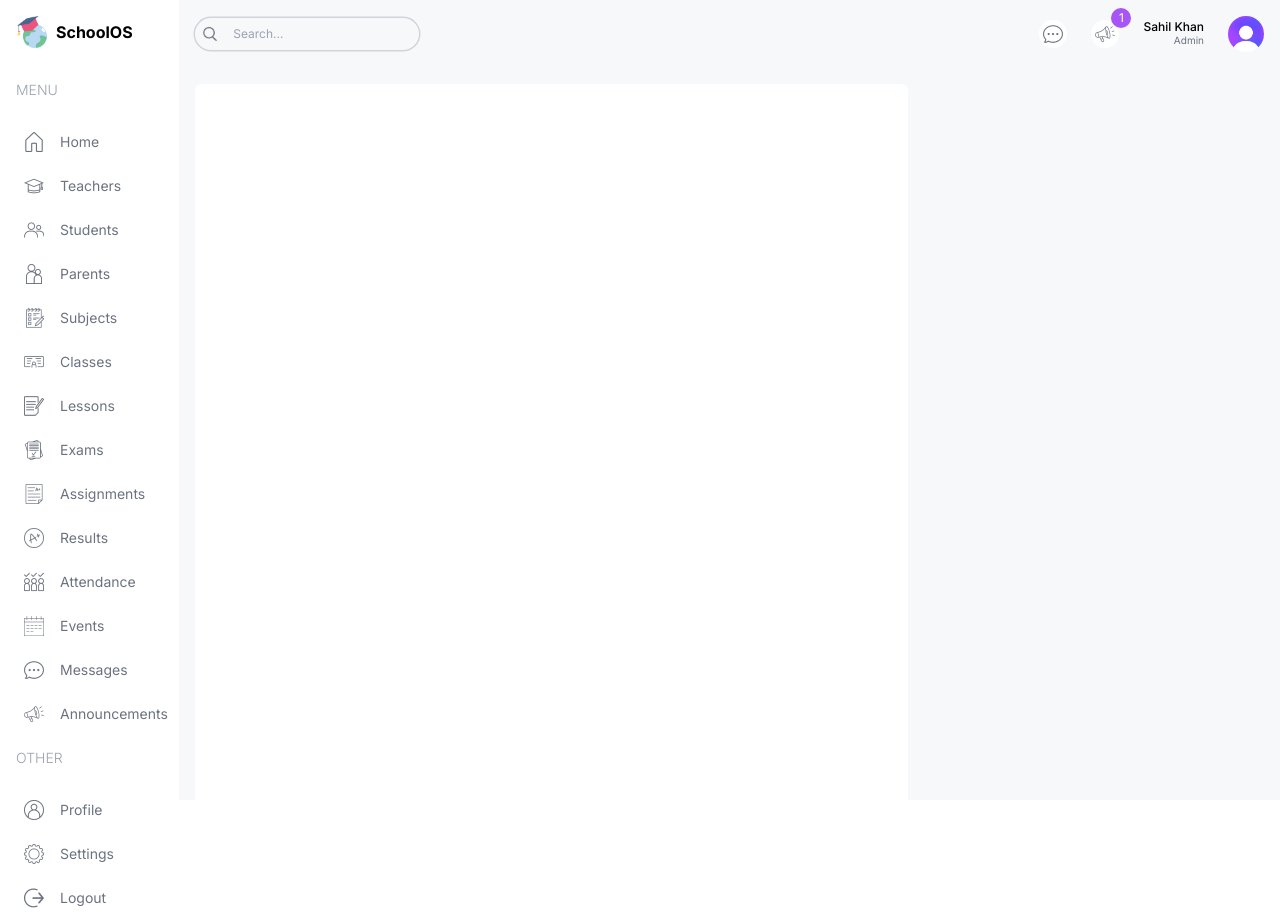
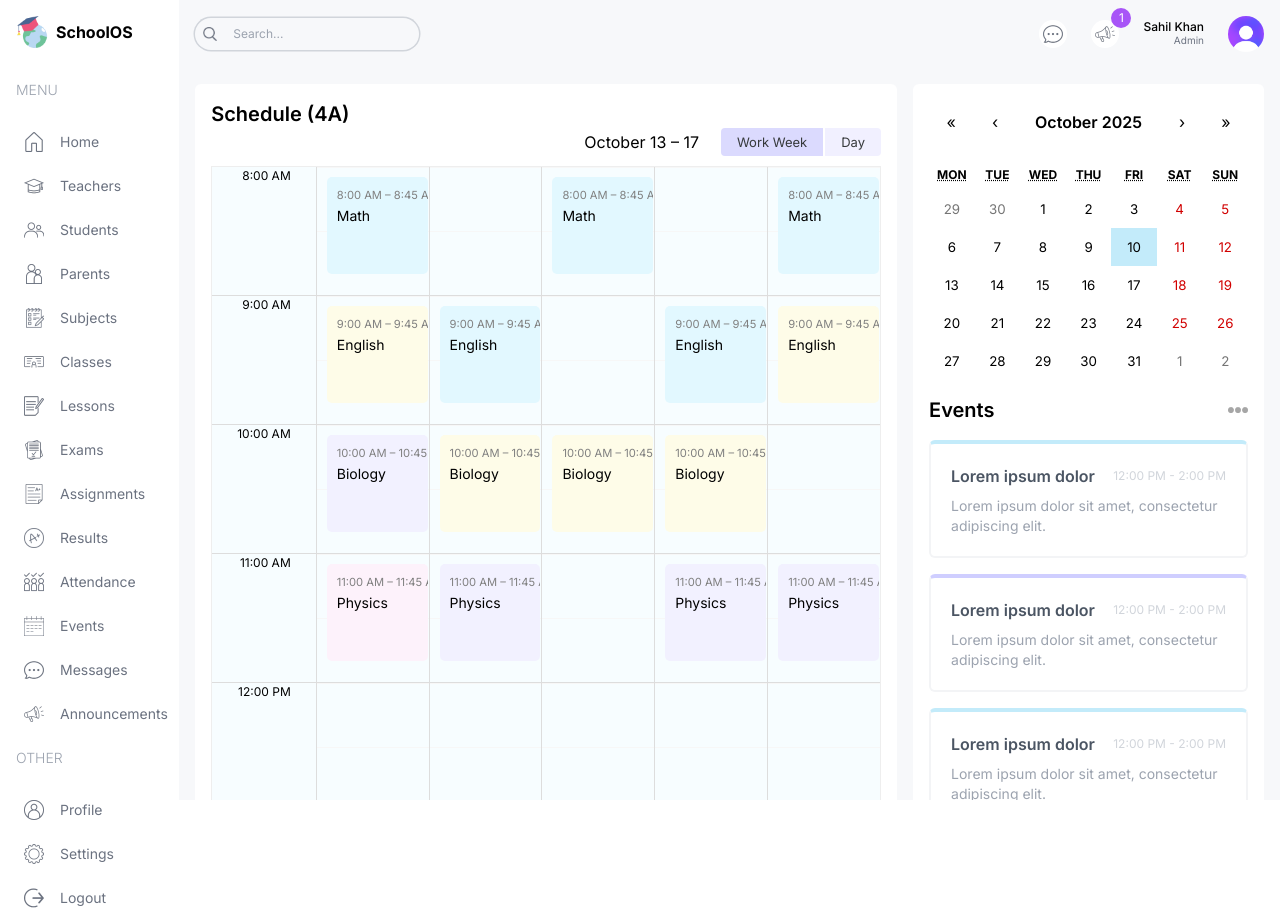
Before and after one commit to developersahil68/SchoolOS, a Next.js app: page /student in a window 1280 px wide. Built offline with nearby package versions, Linux system fonts and the light colour scheme.

Commit message:
Implemented the student dashborad

```diff
--- a/package.json
+++ b/package.json
@@ -9,8 +9,11 @@
     "lint": "next lint"
   },
   "dependencies": {
+    "@types/react-big-calendar": "^1.16.3",
+    "moment": "^2.30.1",
     "next": "14.2.5",
     "react": "^18",
+    "react-big-calendar": "^1.19.4",
     "react-calendar": "^6.0.0",
     "react-dom": "^18",
     "recharts": "^3.2.1"
--- a/src/app/(dashboard)/student/page.tsx
+++ b/src/app/(dashboard)/student/page.tsx
@@ -1,4 +1,5 @@
 import Announcements from "@/components/Announcements";
+import BigCalendar from "@/components/BigCalendar";
 import EventCalendar from "@/components/EventCalendar";
 
 const StudentPage = () => {
@@ -7,14 +8,15 @@
       {/* Left */}
 
       <div className="w-full xl:w-2/3">
-      <div className="h-full bg-white p-4 rounded-md" >
-        <h1></h1>
+        <div className="h-full bg-white p-4 rounded-md">
+          <h1 className="text-xl font-semibold">Schedule (4A)</h1>
+          <BigCalendar />
+        </div>
       </div>
-        {/* RIght */}
-        <div className="w-full lg:w-1/3 flex flex-col gap-8">
-          <EventCalendar />
-          <Announcements />
-        </div>
+      {/* RIght */}
+      <div className="w-full xl:w-1/3 flex flex-col gap-8">
+        <EventCalendar />
+        <Announcements />
       </div>
     </div>
   );
--- a/src/app/globals.css
+++ b/src/app/globals.css
@@ -1,4 +1,4 @@
-@tailwind base;
+/* @tailwind base;
 @tailwind components;
 @tailwind utilities;
 
@@ -16,3 +16,196 @@
   background-color: #c3ebfa !important;
   color: black !important;
 }
+.rbc-btn-group:first-child {
+  display: none !important;
+}
+
+.rbc-toolbar-label {
+  text-align: right !important;
+  padding: 0px 20px !important;
+}
+
+.rbc-btn-group:last-child {
+  font-size: 13px !important;
+}
+.rbc-btn-group:last-child button {
+  border: none !important;
+  background-color: #f1f0ff !important;
+  margin-left: 2px !important;
+}
+
+.rbc-toolbar button.rbc-active {
+  background-color: #dbdafe !important;
+  box-shadow: none !important;
+}
+
+.rbc-time-view {
+  border-color: #eee !important;
+}
+
+.rbc-time-header {
+  display: none !important;
+}
+
+.rbc-time-content {
+  border: none !important;
+}
+
+.rbc-time-gutter.rbc-time-column .rbc-timeslot-group {
+  padding: 0px 20px !important;
+}
+
+.rbc-timeslot-group {
+  background-color: #f7fdff !important;
+}
+
+.rbc-day-slot {
+  font-size: 14px !important;
+}
+
+.rbc-event {
+  border: none !important;
+  color: black !important;
+  padding: 10px !important;
+  margin: 10px !important;
+  width: 99% !important;
+}
+
+.rbc-event:nth-child(1) {
+  background-color: #e2f8ff !important;
+}
+.rbc-event:nth-child(2) {
+  background-color: #fefce8 !important;
+}
+.rbc-event:nth-child(3) {
+  background-color: #f2f1ff !important;
+}
+.rbc-event:nth-child(4) {
+  background-color: #fdf2fb !important;
+}
+.rbc-event:nth-child(5) {
+  background-color: #e2f8ff !important;
+}
+.rbc-event:nth-child(6) {
+  background-color: #fefce8 !important;
+}
+.rbc-event:nth-child(7) {
+  background-color: #f2f1ff !important;
+}
+.rbc-event:nth-child(8) {
+  background-color: #fdf2fb !important;
+}
+
+.rbc-event-label {
+  color: gray !important;
+  margin-bottom: 5px;
+} */
+
+@tailwind base;
+@tailwind components;
+@tailwind utilities;
+
+.react-calendar {
+  width: 100% !important;
+  border: none !important;
+  font-family: "Inter", sans-serif !important;
+}
+
+.react-calendar__navigation__label__labelText {
+  font-weight: 600;
+}
+
+.react-calendar__tile--active {
+  background-color: #c3ebfa !important;
+  color: black !important;
+}
+
+.rbc-btn-group:first-child {
+  display: none !important;
+}
+
+.rbc-toolbar-label {
+  text-align: right !important;
+  padding: 0px 20px !important;
+}
+
+.rbc-btn-group:last-child {
+  font-size: 13px !important;
+}
+
+.rbc-btn-group:last-child button {
+  border: none !important;
+  background-color: #f1f0ff !important;
+  margin-left: 2px !important;
+}
+
+.rbc-toolbar button.rbc-active {
+  background-color: #dbdafe !important;
+  box-shadow: none !important;
+}
+
+.rbc-time-view {
+  border-color: #eee !important;
+}
+
+.rbc-time-header {
+  display: none !important;
+}
+
+.rbc-time-content {
+  border: none !important;
+}
+
+.rbc-time-gutter.rbc-time-column {
+  font-size: 12px !important;
+}
+
+.rbc-time-gutter.rbc-time-column .rbc-timeslot-group {
+  padding: 0px 20px !important;
+}
+
+.rbc-timeslot-group {
+  background-color: #f7fdff !important;
+}
+
+.rbc-day-slot {
+  font-size: 14px !important;
+}
+
+.rbc-event {
+  border: none !important;
+  color: black !important;
+  padding: 10px !important;
+  margin: 10px !important;
+  width: 99% !important;
+}
+
+.rbc-event:nth-child(1) {
+  background-color: #e2f8ff !important;
+}
+.rbc-event:nth-child(2) {
+  background-color: #fefce8 !important;
+}
+.rbc-event:nth-child(3) {
+  background-color: #f2f1ff !important;
+}
+.rbc-event:nth-child(4) {
+  background-color: #fdf2fb !important;
+}
+.rbc-event:nth-child(5) {
+  background-color: #e2f8ff !important;
+}
+.rbc-event:nth-child(6) {
+  background-color: #fefce8 !important;
+}
+.rbc-event:nth-child(7) {
+  background-color: #f2f1ff !important;
+}
+.rbc-event:nth-child(8) {
+  background-color: #fdf2fb !important;
+}
+
+.rbc-event-label {
+  color: gray !important;
+  margin-bottom: 5px;
+}
--- /dev/null
+++ b/src/components/BigCalendar.tsx
@@ -0,0 +1,35 @@
+"use client";
+
+import { Calendar, momentLocalizer, View, Views } from "react-big-calendar";
+import moment from "moment";
+import { calendarEvents } from "@/lib/data";
+import "react-big-calendar/lib/css/react-big-calendar.css";
+import { useState } from "react";
+
+const localizer = momentLocalizer(moment);
+
+const BigCalendar = () => {
+  const [view, setView] = useState<View>(Views.WORK_WEEK);
+
+  const handleOnChangeView = (selectedView: View) => {
+    setView(selectedView);
+  };
+
+  return (
+    <Calendar
+      localizer={localizer}
+      events={calendarEvents}
+      startAccessor="start"
+      endAccessor="end"
+      views={[Views.WORK_WEEK, Views.DAY]}
+      view={view}
+      style={{ height: "98%" }}
+      onView={handleOnChangeView}
+      defaultDate={new Date(2025, 9, 13)}
+      min={new Date(0, 0, 0, 8, 0, 0)}
+      max={new Date(0, 0, 0, 17, 0, 0)}
+    />
+  );
+};
+
+export default BigCalendar;
--- a/src/lib/data.ts
+++ b/src/lib/data.ts
@@ -916,147 +916,287 @@
 ];
 
 // YOU SHOULD CHANGE THE DATES OF THE EVENTS TO THE CURRENT DATE TO SEE THE EVENTS ON THE CALENDAR
+// export const calendarEvents = [
+//   {
+//     title: "Math",
+//     allDay: false,
+//     start: new Date(2025, 7, 12, 8, 0),
+//     end: new Date(2025, 7, 12, 8, 45),
+//   },
+//   {
+//     title: "English",
+//     allDay: false,
+//     start: new Date(2024, 7, 12, 9, 0),
+//     end: new Date(2024, 7, 12, 9, 45),
+//   },
+//   {
+//     title: "Biology",
+//     allDay: false,
+//     start: new Date(2024, 7, 12, 10, 0),
+//     end: new Date(2024, 7, 12, 10, 45),
+//   },
+//   {
+//     title: "Physics",
+//     allDay: false,
+//     start: new Date(2024, 7, 12, 11, 0),
+//     end: new Date(2024, 7, 12, 11, 45),
+//   },
+//   {
+//     title: "Chemistry",
+//     allDay: false,
+//     start: new Date(2024, 7, 12, 13, 0),
+//     end: new Date(2024, 7, 12, 13, 45),
+//   },
+//   {
+//     title: "History",
+//     allDay: false,
+//     start: new Date(2024, 7, 12, 14, 0),
+//     end: new Date(2024, 7, 12, 14, 45),
+//   },
+//   {
+//     title: "English",
+//     allDay: false,
+//     start: new Date(2024, 7, 13, 9, 0),
+//     end: new Date(2024, 7, 13, 9, 45),
+//   },
+//   {
+//     title: "Biology",
+//     allDay: false,
+//     start: new Date(2024, 7, 13, 10, 0),
+//     end: new Date(2024, 7, 13, 10, 45),
+//   },
+//   {
+//     title: "Physics",
+//     allDay: false,
+//     start: new Date(2024, 7, 13, 11, 0),
+//     end: new Date(2024, 7, 13, 11, 45),
+//   },
+
+//   {
+//     title: "History",
+//     allDay: false,
+//     start: new Date(2024, 7, 13, 14, 0),
+//     end: new Date(2024, 7, 13, 14, 45),
+//   },
+//   {
+//     title: "Math",
+//     allDay: false,
+//     start: new Date(2024, 7, 14, 8, 0),
+//     end: new Date(2024, 7, 14, 8, 45),
+//   },
+//   {
+//     title: "Biology",
+//     allDay: false,
+//     start: new Date(2024, 7, 14, 10, 0),
+//     end: new Date(2024, 7, 14, 10, 45),
+//   },
+
+//   {
+//     title: "Chemistry",
+//     allDay: false,
+//     start: new Date(2024, 7, 14, 13, 0),
+//     end: new Date(2024, 7, 14, 13, 45),
+//   },
+//   {
+//     title: "History",
+//     allDay: false,
+//     start: new Date(2024, 7, 14, 14, 0),
+//     end: new Date(2024, 7, 13, 14, 45),
+//   },
+//   {
+//     title: "English",
+//     allDay: false,
+//     start: new Date(2024, 7, 15, 9, 0),
+//     end: new Date(2024, 7, 15, 9, 45),
+//   },
+//   {
+//     title: "Biology",
+//     allDay: false,
+//     start: new Date(2024, 7, 15, 10, 0),
+//     end: new Date(2024, 7, 15, 10, 45),
+//   },
+//   {
+//     title: "Physics",
+//     allDay: false,
+//     start: new Date(2024, 7, 15, 11, 0),
+//     end: new Date(2024, 7, 15, 11, 45),
+//   },
+
+//   {
+//     title: "History",
+//     allDay: false,
+//     start: new Date(2024, 7, 15, 14, 0),
+//     end: new Date(2024, 7, 15, 14, 45),
+//   },
+//   {
+//     title: "Math",
+//     allDay: false,
+//     start: new Date(2024, 7, 16, 8, 0),
+//     end: new Date(2024, 7, 16, 8, 45),
+//   },
+//   {
+//     title: "English",
+//     allDay: false,
+//     start: new Date(2024, 7, 16, 9, 0),
+//     end: new Date(2024, 7, 16, 9, 45),
+//   },
+
+//   {
+//     title: "Physics",
+//     allDay: false,
+//     start: new Date(2024, 7, 16, 11, 0),
+//     end: new Date(2024, 7, 16, 11, 45),
+//   },
+//   {
+//     title: "Chemistry",
+//     allDay: false,
+//     start: new Date(2024, 7, 16, 13, 0),
+//     end: new Date(2024, 7, 16, 13, 45),
+//   },
+//   {
+//     title: "History",
+//     allDay: false,
+//     start: new Date(2024, 7, 16, 14, 0),
+//     end: new Date(2024, 7, 16, 14, 45),
+//   },
+// ];
 export const calendarEvents = [
   {
     title: "Math",
     allDay: false,
-    start: new Date(2024, 7, 12, 8, 0),
-    end: new Date(2024, 7, 12, 8, 45),
+    start: new Date(2025, 9, 13, 8, 0),
+    end: new Date(2025, 9, 13, 8, 45),
   },
   {
     title: "English",
     allDay: false,
-    start: new Date(2024, 7, 12, 9, 0),
-    end: new Date(2024, 7, 12, 9, 45),
+    start: new Date(2025, 9, 13, 9, 0),
+    end: new Date(2025, 9, 13, 9, 45),
   },
   {
     title: "Biology",
     allDay: false,
-    start: new Date(2024, 7, 12, 10, 0),
-    end: new Date(2024, 7, 12, 10, 45),
+    start: new Date(2025, 9, 13, 10, 0),
+    end: new Date(2025, 9, 13, 10, 45),
   },
   {
     title: "Physics",
     allDay: false,
-    start: new Date(2024, 7, 12, 11, 0),
-    end: new Date(2024, 7, 12, 11, 45),
+    start: new Date(2025, 9, 13, 11, 0),
+    end: new Date(2025, 9, 13, 11, 45),
   },
   {
     title: "Chemistry",
     allDay: false,
-    start: new Date(2024, 7, 12, 13, 0),
-    end: new Date(2024, 7, 12, 13, 45),
+    start: new Date(2025, 9, 13, 13, 0),
+    end: new Date(2025, 9, 13, 13, 45),
   },
   {
     title: "History",
     allDay: false,
-    start: new Date(2024, 7, 12, 14, 0),
-    end: new Date(2024, 7, 12, 14, 45),
+    start: new Date(2025, 9, 13, 14, 0),
+    end: new Date(2025, 9, 13, 14, 45),
   },
   {
     title: "English",
     allDay: false,
-    start: new Date(2024, 7, 13, 9, 0),
-    end: new Date(2024, 7, 13, 9, 45),
+    start: new Date(2025, 9, 14, 9, 0),
+    end: new Date(2025, 9, 14, 9, 45),
   },
   {
     title: "Biology",
     allDay: false,
-    start: new Date(2024, 7, 13, 10, 0),
-    end: new Date(2024, 7, 13, 10, 45),
+    start: new Date(2025, 9, 14, 10, 0),
+    end: new Date(2025, 9, 14, 10, 45),
   },
   {
     title: "Physics",
     allDay: false,
-    start: new Date(2024, 7, 13, 11, 0),
-    end: new Date(2024, 7, 13, 11, 45),
+    start: new Date(2025, 9, 14, 11, 0),
+    end: new Date(2025, 9, 14, 11, 45),
   },
-
   {
     title: "History",
     allDay: false,
-    start: new Date(2024, 7, 13, 14, 0),
-    end: new Date(2024, 7, 13, 14, 45),
+    start: new Date(2025, 9, 14, 14, 0),
+    end: new Date(2025, 9, 14, 14, 45),
   },
   {
     title: "Math",
     allDay: false,
-    start: new Date(2024, 7, 14, 8, 0),
-    end: new Date(2024, 7, 14, 8, 45),
+    start: new Date(2025, 9, 15, 8, 0),
+    end: new Date(2025, 9, 15, 8, 45),
   },
   {
     title: "Biology",
     allDay: false,
-    start: new Date(2024, 7, 14, 10, 0),
-    end: new Date(2024, 7, 14, 10, 45),
+    start: new Date(2025, 9, 15, 10, 0),
+    end: new Date(2025, 9, 15, 10, 45),
   },
-
   {
     title: "Chemistry",
     allDay: false,
-    start: new Date(2024, 7, 14, 13, 0),
-    end: new Date(2024, 7, 14, 13, 45),
+    start: new Date(2025, 9, 15, 13, 0),
+    end: new Date(2025, 9, 15, 13, 45),
   },
   {
     title: "History",
     allDay: false,
-    start: new Date(2024, 7, 14, 14, 0),
-    end: new Date(2024, 7, 13, 14, 45),
+    start: new Date(2025, 9, 15, 14, 0),
+    end: new Date(2025, 9, 15, 14, 45),
   },
   {
     title: "English",
     allDay: false,
-    start: new Date(2024, 7, 15, 9, 0),
-    end: new Date(2024, 7, 15, 9, 45),
+    start: new Date(2025, 9, 16, 9, 0),
+    end: new Date(2025, 9, 16, 9, 45),
   },
   {
     title: "Biology",
     allDay: false,
-    start: new Date(2024, 7, 15, 10, 0),
-    end: new Date(2024, 7, 15, 10, 45),
+    start: new Date(2025, 9, 16, 10, 0),
+    end: new Date(2025, 9, 16, 10, 45),
   },
   {
     title: "Physics",
     allDay: false,
-    start: new Date(2024, 7, 15, 11, 0),
-    end: new Date(2024, 7, 15, 11, 45),
+    start: new Date(2025, 9, 16, 11, 0),
+    end: new Date(2025, 9, 16, 11, 45),
   },
-
   {
     title: "History",
     allDay: false,
-    start: new Date(2024, 7, 15, 14, 0),
-    end: new Date(2024, 7, 15, 14, 45),
+    start: new Date(2025, 9, 16, 14, 0),
+    end: new Date(2025, 9, 16, 14, 45),
   },
   {
     title: "Math",
     allDay: false,
-    start: new Date(2024, 7, 16, 8, 0),
-    end: new Date(2024, 7, 16, 8, 45),
+    start: new Date(2025, 9, 17, 8, 0),
+    end: new Date(2025, 9, 17, 8, 45),
   },
   {
     title: "English",
     allDay: false,
-    start: new Date(2024, 7, 16, 9, 0),
-    end: new Date(2024, 7, 16, 9, 45),
+    start: new Date(2025, 9, 17, 9, 0),
+    end: new Date(2025, 9, 17, 9, 45),
   },
-
   {
     title: "Physics",
     allDay: false,
-    start: new Date(2024, 7, 16, 11, 0),
-    end: new Date(2024, 7, 16, 11, 45),
+    start: new Date(2025, 9, 17, 11, 0),
+    end: new Date(2025, 9, 17, 11, 45),
   },
   {
     title: "Chemistry",
     allDay: false,
-    start: new Date(2024, 7, 16, 13, 0),
-    end: new Date(2024, 7, 16, 13, 45),
+    start: new Date(2025, 9, 17, 13, 0),
+    end: new Date(2025, 9, 17, 13, 45),
   },
   {
     title: "History",
     allDay: false,
-    start: new Date(2024, 7, 16, 14, 0),
-    end: new Date(2024, 7, 16, 14, 45),
+    start: new Date(2025, 9, 17, 14, 0),
+    end: new Date(2025, 9, 17, 14, 45),
   },
 ];
```
Also changed, not shown: 1 other file (tests, documents, lock files or other folders).
